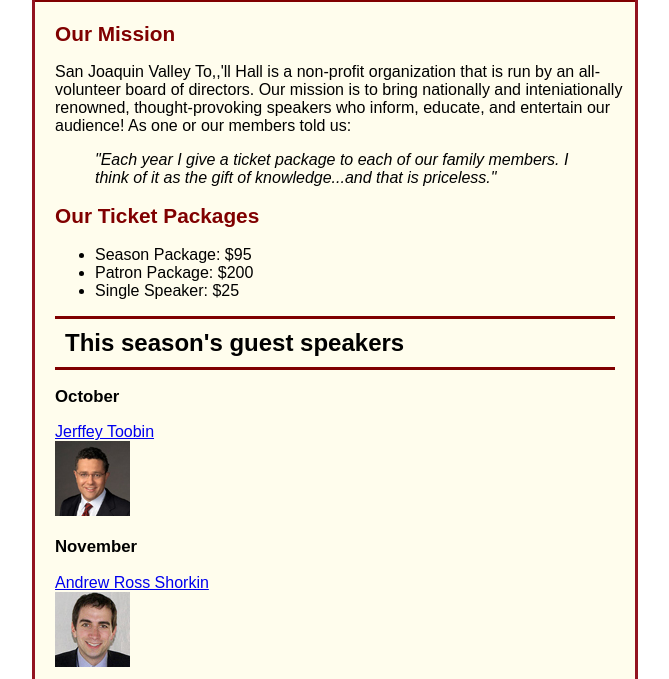
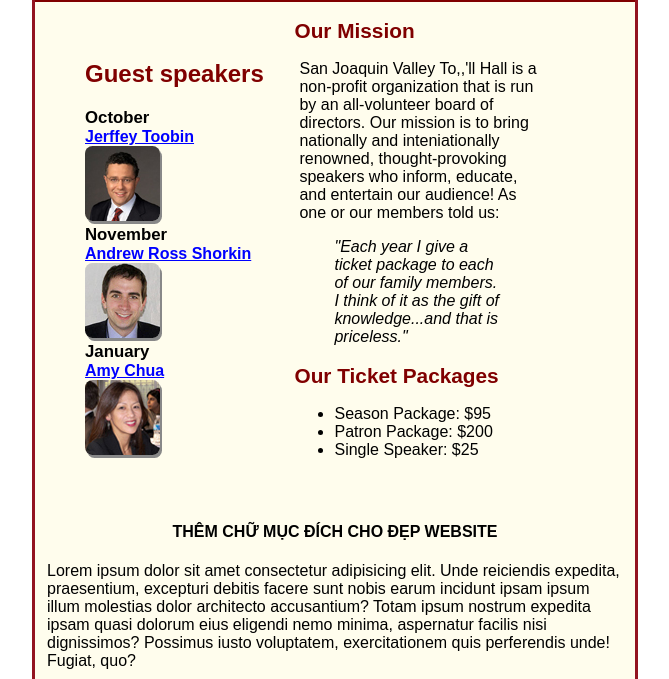
Before and after one commit to henrycuongvo/FE22-IVT-HTML5-CSS3-4, a plain HTML site: page index.html in a window 1280 px wide. Shown: the part 105-784 px from the top of the page, without its empty margins (305-974 px from the left). Drawn offline with Linux system fonts and the light colour scheme.

Commit message:
Please check and fix bug

```diff
--- a/index.css
+++ b/index.css
@@ -4,15 +4,19 @@ html{
     padding: 0px;
     box-sizing: border-box;
     background-color: white;
+
 }
 /*----------------------------------------------*/
 /*--------------------HTML----------------------*/
 body{
     width: 600px;
-    margin: 0px auto 0px;
     border: 3px #931420 solid;
     background-color: #fffded;
+    margin:auto;
 
+}
+div p{
+  margin: 2%;
 }
 header{
     border-bottom: 3px #800000 solid;
@@ -40,36 +44,56 @@ header h3{
 }
 .shadow{
     text-shadow: 2px 2px #800000;
-
 }
 
 /*--------------HEADER--------------------*/
+
 main{
-    margin: 20px 0px 20px;
-    padding-left: 20px;
+  width: 500px;
+  height: 500px;
+    margin: 0px auto;
+    padding: 0px;
 }
 .main_content_2{
   font-style: italic;
 }
-main h1{
-    font-size: 150%;
+aside{
+  width: 37%;
+  height: 70%;
+  display: inline-block;
 }
-main h2{
+aside h1{
+  font-size: 150%;
+  color: #800000;
+}
+aside h3{
+  font-size: 105%;
+  margin: 0px;
+}
+aside a{
+  font-weight: bold;
+  color: blue;
+}
+aside div img{
+  border-radius: 10%;
+  box-shadow: 2px 3px #888888;
+
+}
+/*-----------Aside-----------*/
+section{
+  width: 50%;
+  height: 70%;
+  margin-left: 4%;
+  margin-top: 0%;
+  display: inline-block;
+}
+section h2{
     font-size: 130%;
     color: #800000;
 }
-main h3{
-    font-size: 105%;
-}
-main h1{
-  margin-right: 20px;
-  padding: 10px;
-  border-top: 3px #800000 solid;
-  border-bottom: 3px #800000 solid;
-}
-.info a{
-    padding-bottom: 10px;
-}
+/*-------Section----------*/
+
+
 /*------------- MAIN-----------------*/
 footer{
     background-color: #931400;
--- a/index.html
+++ b/index.html
@@ -15,6 +15,27 @@
 
   </header>
   <main>
+
+    <aside>
+      <h1>
+        Guest speakers
+      </h1>
+      <div>
+        <h3> October <br>
+        </h3>
+        <a style="display: block;" href="./speakers/Toobin.html">Jerffey Toobin</a>
+        <img class="avt" src="./images/toobin75 (1).jpeg" alt=" Avt">
+        <h3>November <br>
+        </h3>
+        <a style="display: block;" href="./speakers/Shorkin.html">Andrew Ross Shorkin</a>
+        <img class="avt" src="./images/sorkin75.jpeg" alt=" Avt">
+        <h3>January <br>
+        </h3>
+        <a style="display: block;" href="./speakers/AmyChua.html">Amy Chua</a>
+        <img class="avt" src="./images/chua75.jpeg" alt=" Avt">
+      </div>
+    </aside>
+    <section>
       <h2>Our Mission</h2>
       <div>
         <p class="main_content_1">
@@ -27,7 +48,6 @@
       <blockquote class="main_content_2">"Each year I give a ticket package to each of our family members. I think of it
         as the gift of
         knowledge...and that is priceless."</blockquote>
-
       <div class="ticket">
         <h2>Our Ticket Packages</h2>
         <ul>
@@ -41,26 +61,19 @@
           </li>
         </ul>
       </div>
-    <h1>
-      This season's guest speakers
-    </h1>
-    <div class="nav">
-      <h3> October <br>
-      </h3>
-      <a style="display: block;" href="./speakers/Toobin.html">Jerffey Toobin</a>
-      <img class="avt" src="./images/toobin75 (1).jpeg" alt=" Avt">
-      <h3>November <br>
-      </h3>
-      <a style="display: block;" href="./speakers/Shorkin.html">Andrew Ross Shorkin</a>
-      <img class="avt" src="./images/sorkin75.jpeg" alt=" Avt">
-      <h3>January <br>
-      </h3>
-      <a style="display: block;" href="./speakers/AmyChua.html">Amy Chua</a>
-      <img class="avt" src="./images/chua75.jpeg" alt=" Avt">
+    </section>
 
+  </main>
+  <div class="lorem">
+    <h4 style="text-align: center;">THÊM CHỮ MỤC ĐÍCH CHO ĐẸP WEBSITE</h4>
+    <p>
+      Lorem ipsum dolor sit amet consectetur adipisicing elit. Unde reiciendis expedita, praesentium, excepturi debitis
+      facere sunt nobis earum incidunt ipsam ipsum illum molestias dolor architecto accusantium? Totam ipsum nostrum
+      expedita ipsam quasi dolorum eius eligendi nemo minima, aspernatur facilis nisi dignissimos? Possimus iusto
+      voluptatem, exercitationem quis perferendis unde! Fugiat, quo?</p>
+</body>
 </div>
-  </main>
-</body>
+
 <footer>
   <p style="color: white;"> 2018, San Joaquin Valley Town Hall, Fresno, CA 93755
   </p>
```
Lines whose indentation alone changed are shown as unchanged.
